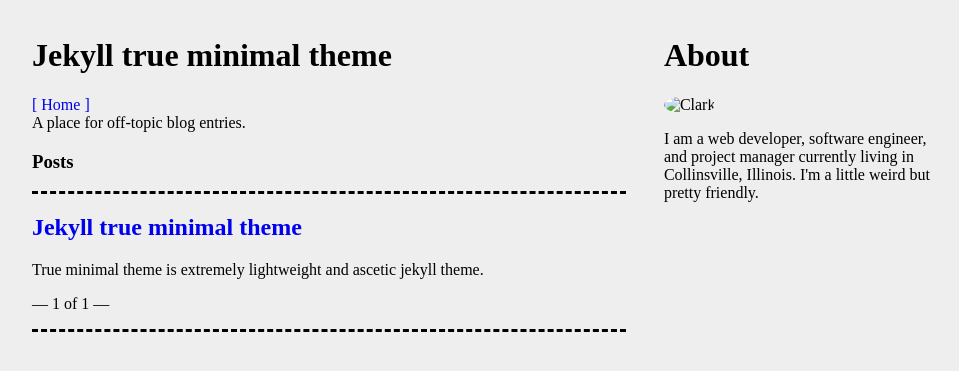
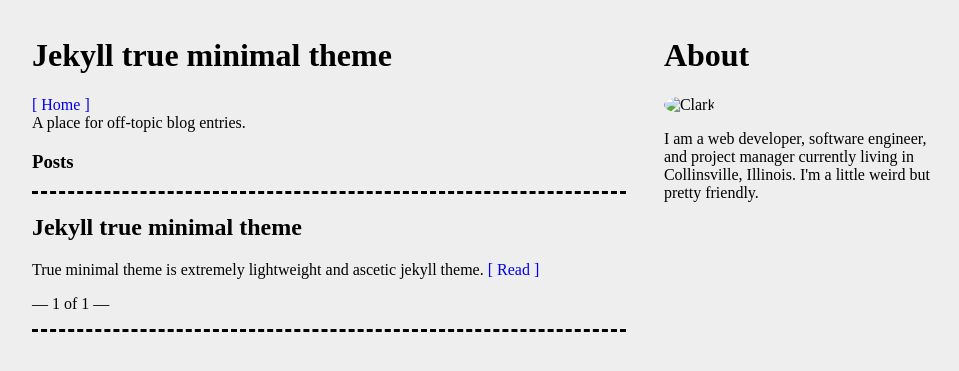
Before and after one commit to susahcebok/minimals, a Jekyll site: the page built from index.html, in a window 1280 px wide. Shown: the top 371 px of the page, without its empty margins (153-1112 px from the left). Built offline with Jekyll 4.4.1, drawn with Linux system fonts in a browser that asks for light colours; the list of posts is cut into pages by our own code.

Commit message:
Update index.html

```diff
--- a/index.html
+++ b/index.html
@@ -7,13 +7,15 @@
 <h1>Posts</h1>
 </article>
 <div id="wrapper"></div>
+
   <h1>
-    <a href='{{ site.url }}{{ post.url }}' title='{{ post.title }}'>
+
       {{ post.title }}
-    </a>
+
   </h1>
 
-  <p>{{ post.excerpt | strip_html | truncate: 250 }}</p>
+  <p>{{ post.excerpt | strip_html | truncate: 250 }} <a href='{{ site.url }}{{ post.url }}' title='{{ post.title }}'>[ Read ]</a></p>
+
 {% endfor %}
 
 <div class='buttons'>
```
